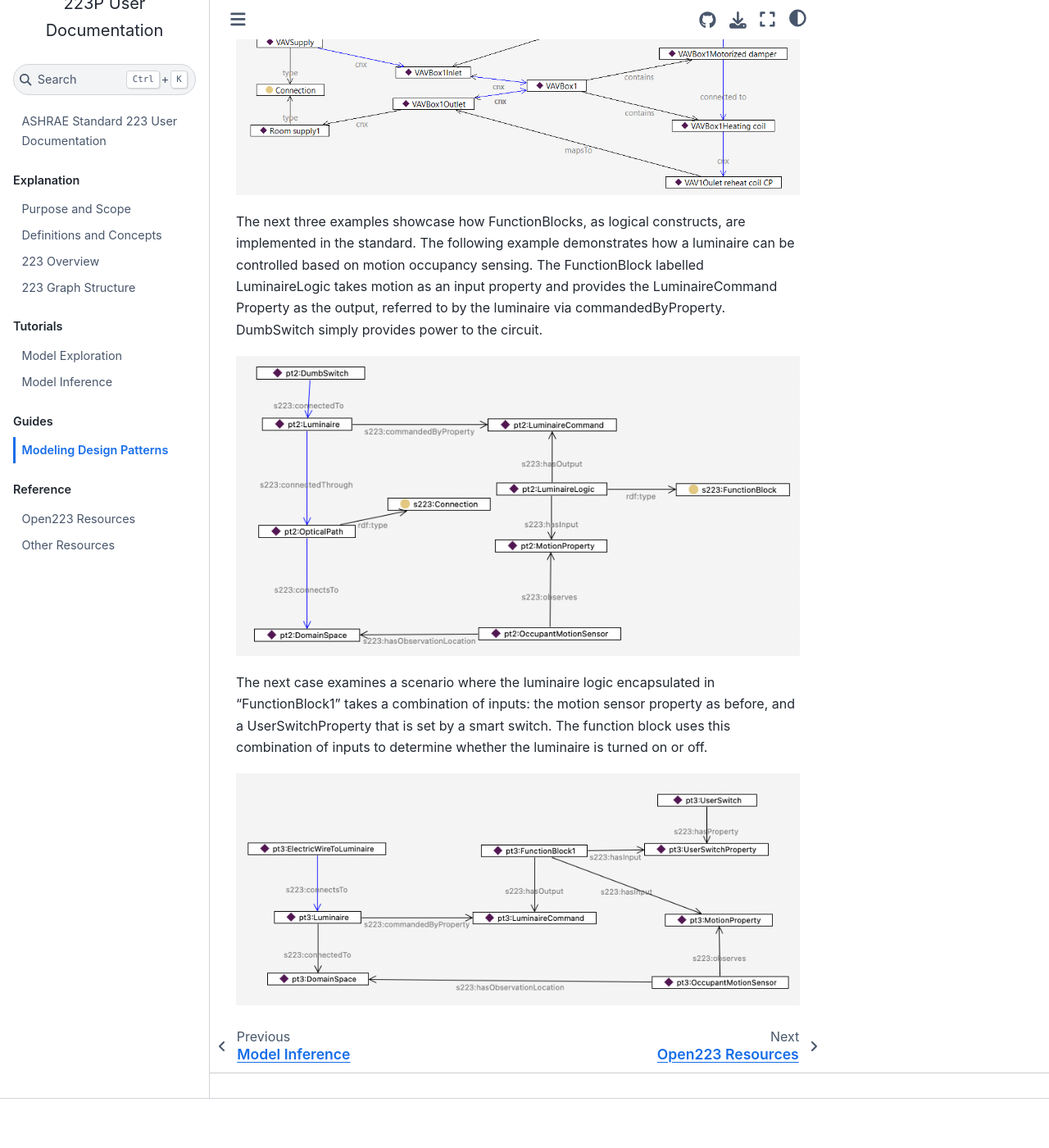
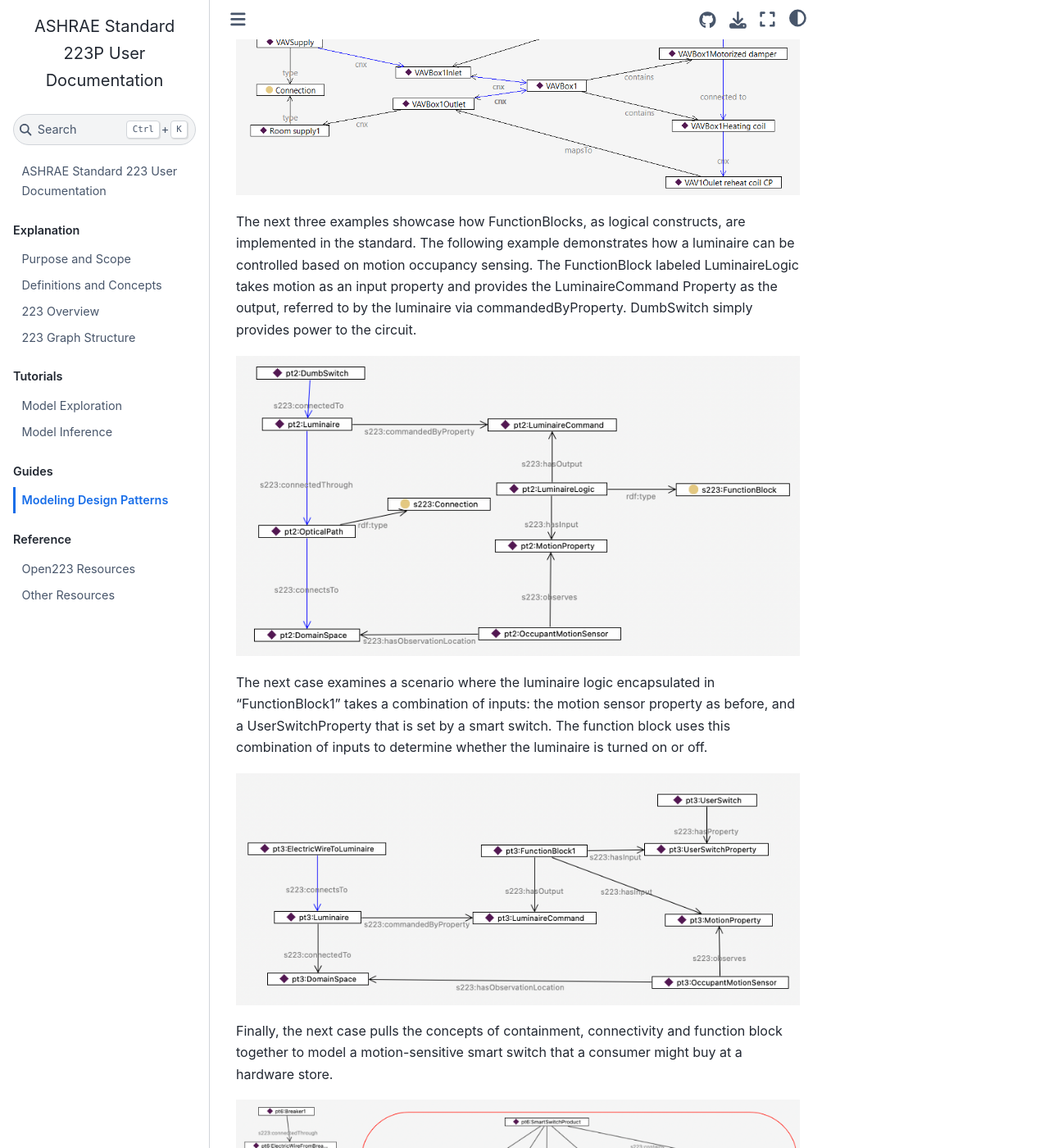
Before and after one commit to open223/docs.open223.info, a Jupyter Book: the page built from guides/design-patterns.md, in a window 1280 px wide and 1400 px high, scrolled down 2538 px. Shown: the whole window at 82% size. Built offline with Jupyter Book 1.0.4 settings and Sphinx 7.4.7 and the Sphinx Book theme 1.1.4, drawn with Linux system fonts in a browser that asks for light colours; before the commit the page ends 3878 px from its top, so only the background shows below that.

Commit message:
Case pt6

```diff
--- a/guides/design-patterns.md
+++ b/guides/design-patterns.md
@@ -25,10 +25,14 @@ This example describes the notation of containment in the standard. VAVBox1 cont
 ![Containment](images/guides-Containment.png)
 
 
-The next three examples showcase how FunctionBlocks, as logical constructs, are implemented in the standard. The following example demonstrates how a luminaire can be controlled based on motion occupancy sensing. The FunctionBlock labelled LuminaireLogic takes motion as an input property and provides the LuminaireCommand Property as the output, referred to by the luminaire via commandedByProperty. DumbSwitch simply provides power to the circuit.
+The next three examples showcase how FunctionBlocks, as logical constructs, are implemented in the standard. The following example demonstrates how a luminaire can be controlled based on motion occupancy sensing. The FunctionBlock labeled LuminaireLogic takes motion as an input property and provides the LuminaireCommand Property as the output, referred to by the luminaire via commandedByProperty. DumbSwitch simply provides power to the circuit.
 
 ![DumbSwitch](images/guides-DumbSwitch.png)
 
 The next case examines a scenario where the luminaire logic encapsulated in "FunctionBlock1" takes a combination of inputs: the motion sensor property as before, and a UserSwitchProperty that is set by a smart switch. The function block uses this combination of inputs to determine whether the luminaire is turned on or off.
 
 ![UserSwitch](images/guides-UserSwitch.png)
+
+Finally, the next case pulls the concepts of containment, connectivity and function block together to model a motion-sensitive smart switch that a consumer might buy at a hardware store.
+
+![OffTheShelfSmartSwitch](images/guides-offtheshelf-smart-switch.png)
```
